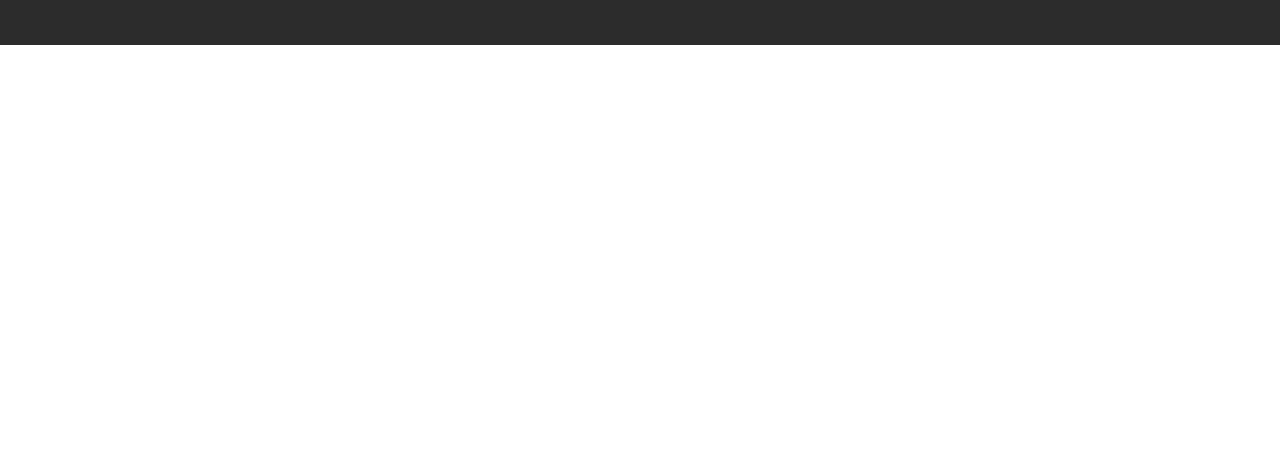
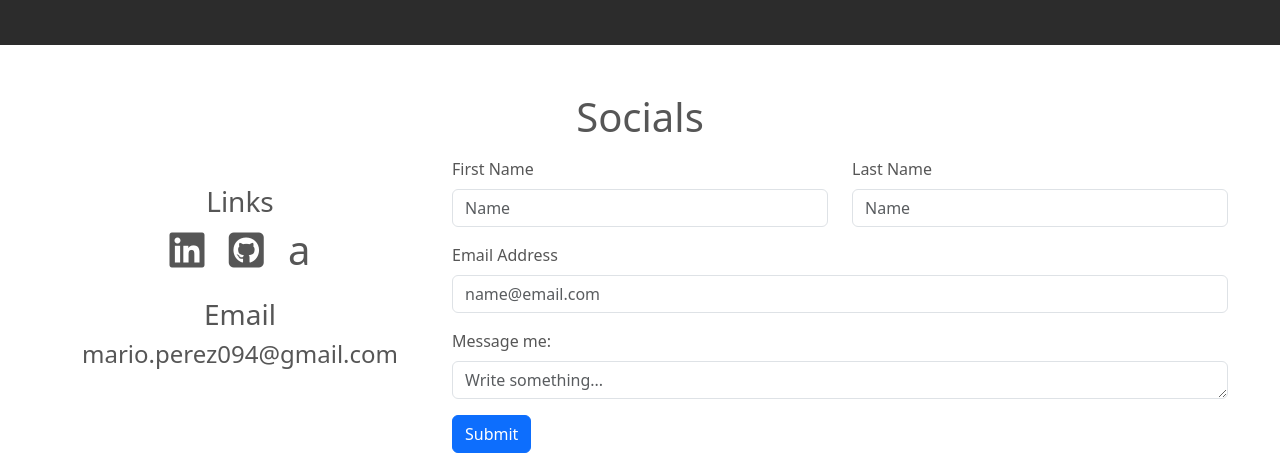
Before and after one commit to marioperez094/Mario-Perez-Portfolio, a plain HTML site: page index.html in a window 1280 px wide. Shown: the part 2114-2567 px from the top of the page. Before the commit the page ends 2159 px from the top, so only its background shows below. Drawn offline with nearby package versions, Linux system fonts and the light colour scheme.

Commit message:
socail made

```diff
--- a/index.html
+++ b/index.html
@@ -73,9 +73,9 @@
           <h5 class="text-justify pt-3">I am a nurse in the critical care, having experience in different hospital roles. Technology is becoming a larger part of healthcare, and to play a part in it. Currently I am attending <b>Altcademy's Full-stack bootcamp</b> which I hope to apply in my nursing career.</h5>
           <div class="skills text-center py-3">
             <h4>Skills</h4>
-            <i class="fa-brands fa-html5" style="color: #000000;"></i>
-            <i class="fa-brands fa-css3-alt" style="color: #000000;"></i>
-            <i class="fa-brands fa-bootstrap" style="color: #000000;"></i>
+            <i class="fa-brands fa-html5" style="color:  rgba(44, 44, 44, 0.8);"></i>
+            <i class="fa-brands fa-css3-alt" style="color:  rgba(44, 44, 44, 0.8);"></i>
+            <i class="fa-brands fa-bootstrap" style="color:  rgba(44, 44, 44, 0.8);"></i>
           </div>
         </span>
       </div>
@@ -150,6 +150,55 @@
     </div>
   </div>
 
+  <!--Social-->
+  <div class="container-fluid" id="social">
+    <h1 class="text-center pt-5 pb-2">Socials</h1>
+    <div class="row">
+      <div class="col-12 col-md-4 text-center d-flex align-items-center justify-content-center">
+        <span class="mb-5">
+          <h3 class="d-none d-md-block">Links</h3>
+          <a href="https://www.linkedin.com/in/mario-perez-412b7b273/">
+            <i class="fa-brands fa-linkedin" style="color:  rgba(44, 44, 44, 0.8);"></i>
+          </a>
+          <a href="https://github.com/marioperez094">
+            <i class="fa-brands fa-square-github" style="color:  rgba(44, 44, 44, 0.8);"></i>
+          </a>
+          <a href="https://altcademy.com">
+            <h5 class="d-inline">a</h5>
+          </a>
+          <h3 class="pt-4">Email</h3>
+          <a href="mailto:mario.perez094@gmail.com">
+            <h4>mario.perez094@gmail.com</h4>
+          </a>
+        </span>
+      </div>
+      <div class="col-12 col-md-8">
+        <form>
+          <div class="row mb-3">
+            <div class="col">
+              <label for="exampleInputFirstName1" class="form-label">First Name</label>
+              <input type="text" class="form-control" placeholder="Name" id="exampleInputFirstName1" aria-label="First name" aria-describedby="emailHelp">
+            </div>
+            <div class="col">
+              <label for="exampleInputLastName1" class="form-label">Last Name</label>
+              <input type="text" class="form-control" placeholder="Name" id="exampleInputLastName1" aria-label="Last name"
+                aria-describedby="emailHelp">
+            </div>
+          </div>
+          <div class="mb-3">
+            <label for="exampleInputEmail1" class="form-label">Email Address</label>
+            <input type="email" class="form-control" placeholder="name@email.com" id="exampleInputFirstName1"   aria-label="First name" aria-describedby="emailHelp">
+          </div>
+          <div class="mb-3">
+            <label for="exampleFormControlTextarea1" class="form-label">Message me:</label>
+            <textarea class="form-control" id="exampleFormControlTextarea1" rows="1" placeholder="Write something..."></textarea>
+          </div>
+          <button type="submit" class="btn btn-primary">Submit</button>
+        </form>
+      </div>
+    </div>
+  </div>
+
   <script src="https://cdn.jsdelivr.net/npm/bootstrap@5.3.0-alpha3/dist/js/bootstrap.bundle.min.js"
     integrity="sha384-ENjdO4Dr2bkBIFxQpeoTz1HIcje39Wm4jDKdf19U8gI4ddQ3GYNS7NTKfAdVQSZe" crossorigin="anonymous"></script>
 
--- a/style.css
+++ b/style.css
@@ -1,3 +1,7 @@
+body {
+  color: rgba(44, 44, 44, 0.8)
+}
+
 a {
   color: inherit;
   text-decoration: none;
@@ -125,7 +129,7 @@ nav {
   font-weight: 700;
 }
 
-.skills i {
+.skills i, #social i, #social h5 {
   font-size: 40px;
   padding: 0 10px;
 }
```
